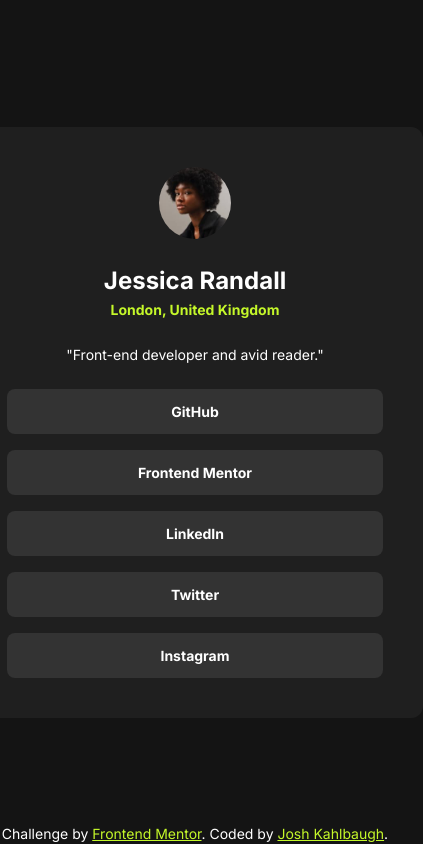
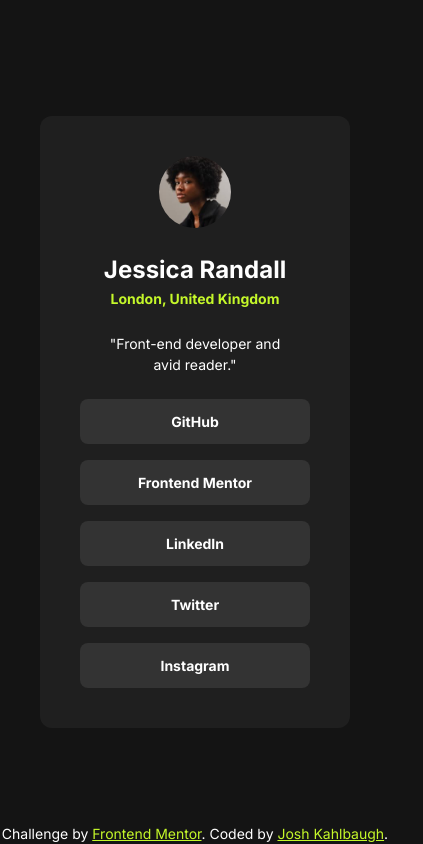
Before and after one commit to Joshk7/social-links-profile, a plain HTML site: page index.html in a window 390 px wide. Shown: the whole page, 423 px wide, since content can reach past the window. Drawn offline with Linux system fonts and the light colour scheme.

```diff
--- a/index.html
+++ b/index.html
@@ -28,12 +28,12 @@
                     <p id="location">London, United Kingdom</p>
                 </hgroup>
                 <p id="description">"Front-end developer and avid reader."</p>
-                <div class="links-container">
-                    <button class="link">GitHub</button>
-                    <button class="link">Frontend Mentor</button>
-                    <button class="link">LinkedIn</button>
-                    <button class="link">Twitter</button>
-                    <button class="link">Instagram</button>
+                <ul class="links-container">
+                    <li><button class="link">GitHub</button></li>
+                    <li><button class="link">Frontend Mentor</button></li>
+                    <li><button class="link">LinkedIn</button></li>
+                    <li><button class="link">Twitter</button></li>
+                    <li><button class="link">Instagram</button></li>
                 </div>
             </article>
         </main>
--- a/styles.css
+++ b/styles.css
@@ -66,6 +66,12 @@
 
 body {
     background-color: var(--grey-900);
+    width: 100%;
+    min-height: 100vh;
+}
+
+main {
+    width: 100%;
     min-height: 100vh;
     display: flex;
     justify-content: center;
@@ -73,7 +79,7 @@
 }
 
 .container {
-    max-width: 24rem;
+    width: 24rem;
     background: var(--grey-800);
     padding: 2.5rem;
     display: flex;
@@ -104,15 +110,22 @@
 #description {
     font: var(--text-preset-2);
     color: var(--white);
+    text-align: center;
 }
 
 .links-container {
+    width: 100%;
     display: flex;
     flex-direction: column;
     justify-content: center;
     align-items: center;
     row-gap: 1rem;
-    width: 19rem;
+    padding: 0;
+    list-style: none;
+}
+
+.links-container li {
+    width: 100%;
 }
 
 .link {
@@ -157,30 +170,23 @@
 }
 
 @media screen and (max-width: 48rem) {
-    body {
+    main {
         padding: 2.5rem;
     }
 
     .container {
-        max-width: 28.5rem;
+        width: 28.5rem;
     }
 
-    .links-container {
-        width: 23.5rem;
-    }
 }
 
 @media screen and (max-width: 23.4375rem) {
-    body {
-        padding: 0 1.5rem;
+    main {
+        padding: 1.5rem;
     }
 
     .container {
         max-width: 20.4375rem;
         padding: 1.5rem;
     }
-
-    .links-container {
-        max-width: 17.4375rem;
-    }
 }
```
Also changed, not shown: screenshot.jpg (added), 2 other files.
